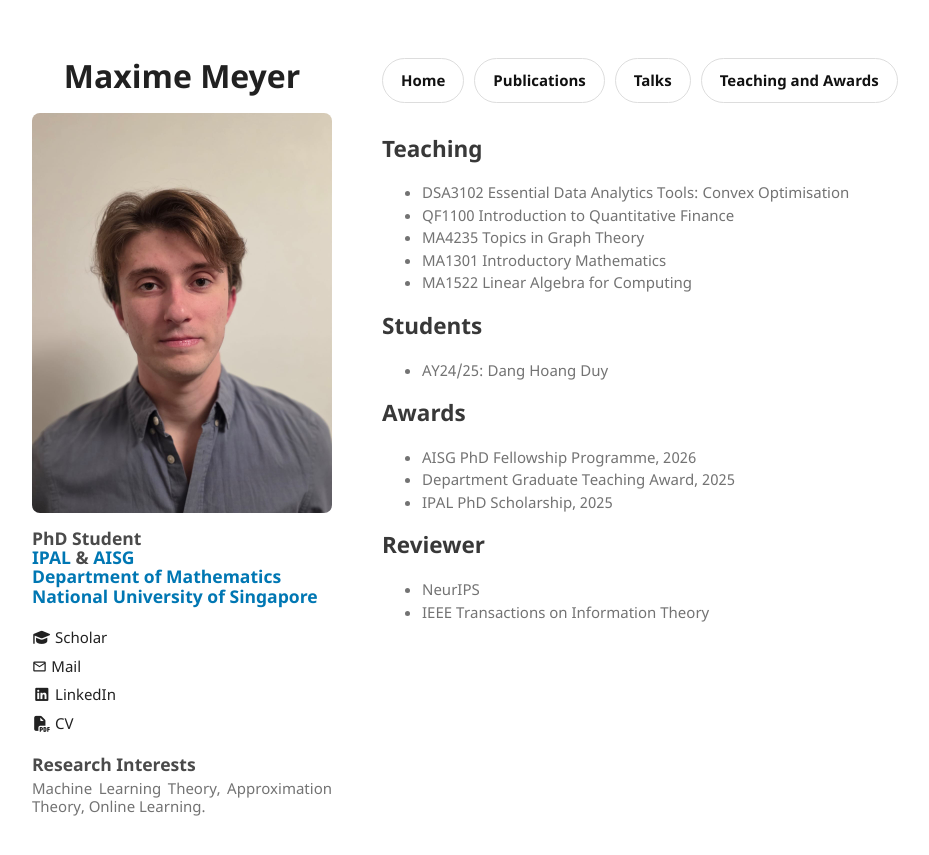
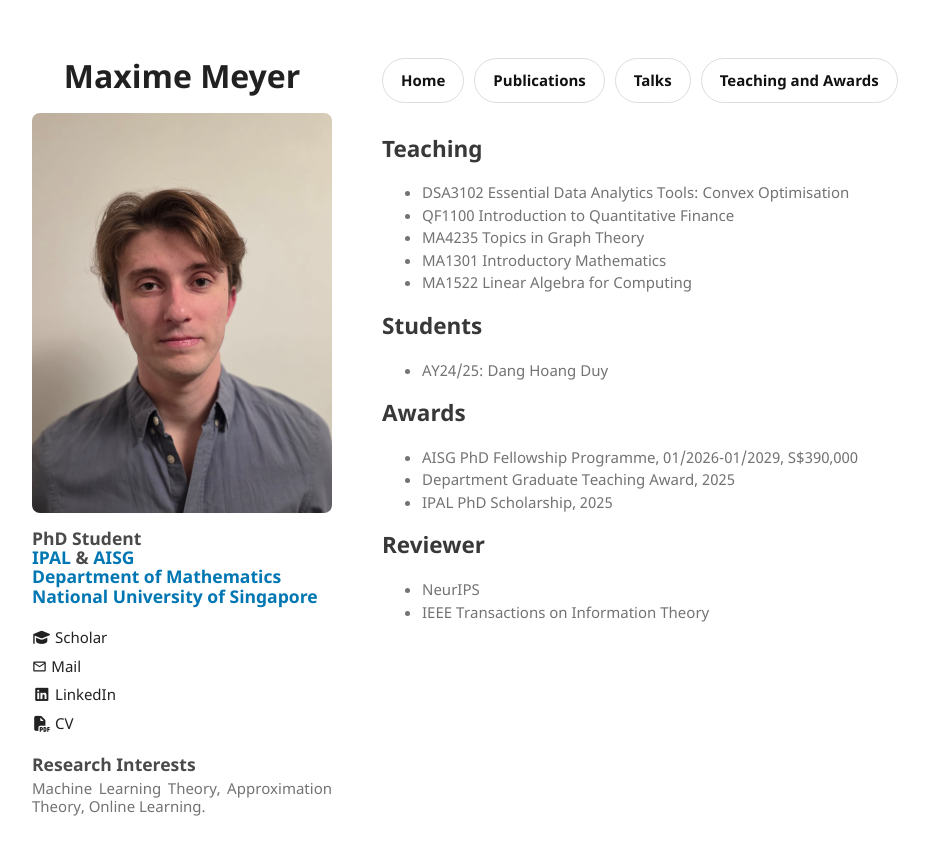
Before and after one commit to meyermaxime/meyermaxime.github.io, a Jekyll site: the page built from p_others.html, in a window 1280 px wide. Shown: the top 855 px of the page, without its empty margins (128-1057 px from the left). Built offline with Jekyll 4.4.1, drawn with Linux system fonts in a browser that asks for light colours.

Commit message:
Update and rename others.html to p_others.html

```diff
--- a/others.html
+++ b/p_others.html
@@ -20,7 +20,7 @@
 
 <h2 id="awards">Awards</h2>
 <ul>
-  <li>AISG PhD Fellowship Programme, 2026</li>
+  <li>AISG PhD Fellowship Programme, 01/2026-01/2029, S$390,000</li>
   <li>Department  Graduate  Teaching Award, 2025</li>
   <li>IPAL PhD Scholarship, 2025</li>
 </ul>
```
